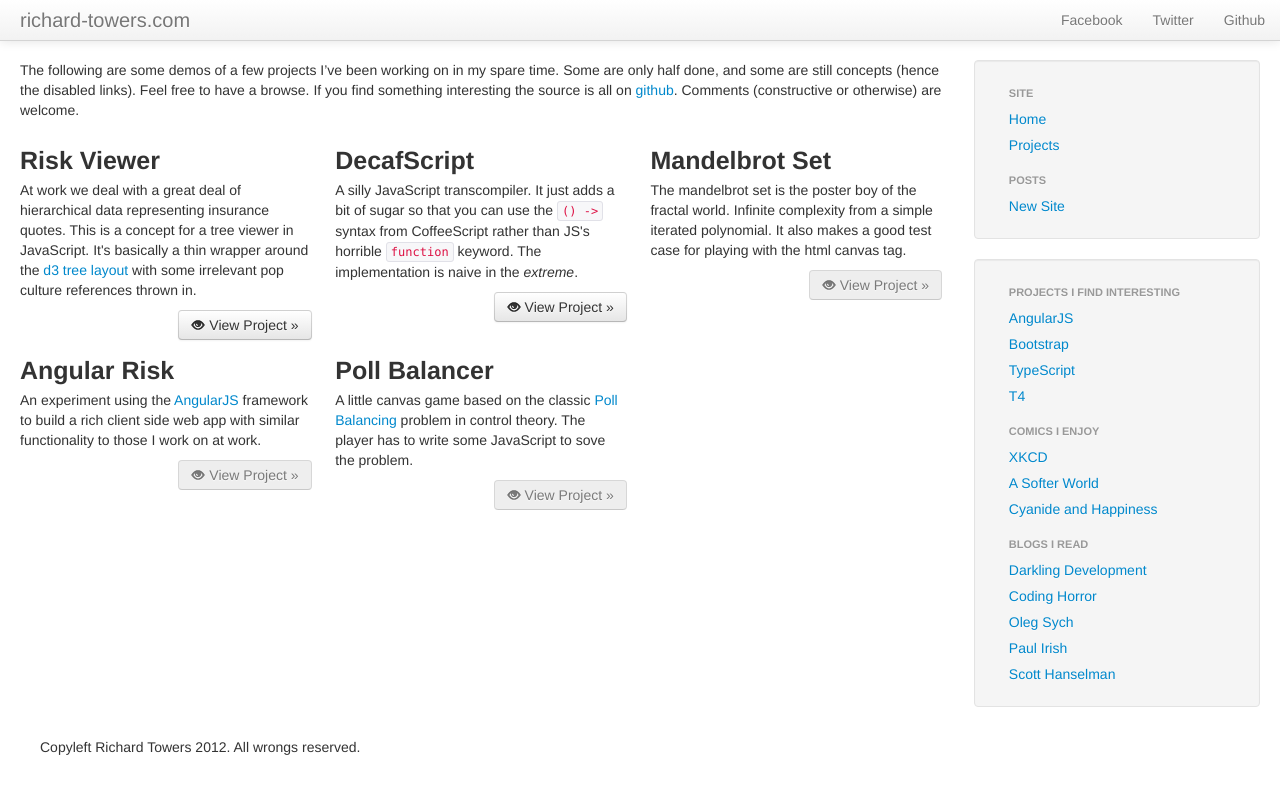
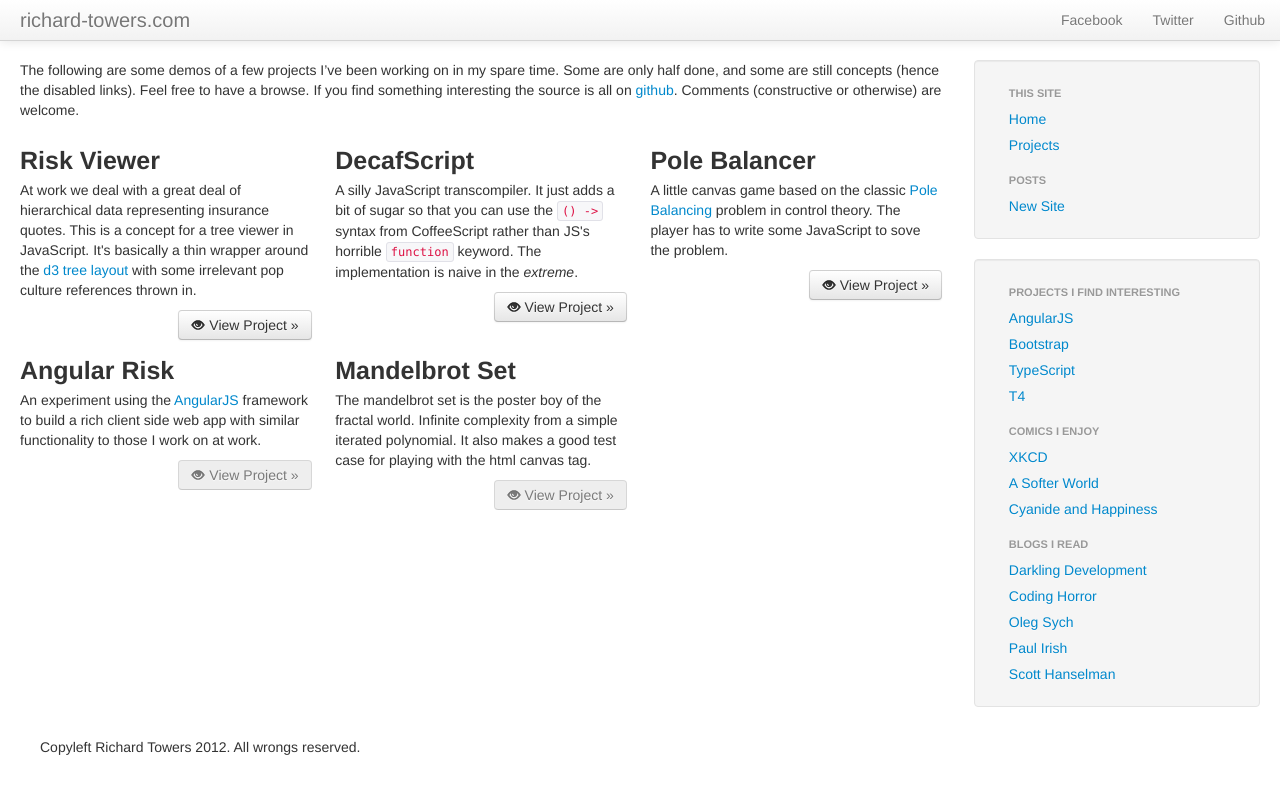
Before and after one commit to richardTowers/richardtowers.github.com, a Jekyll site: the page built from projects/index.md, in a window 1280 px wide. Shown: the top 794 px of the page. Built offline with Jekyll 4.4.1, drawn with Linux system fonts in a browser that asks for light colours; Markdown is read by kramdown in place of the engine named in the settings.

Commit message:
Pole Balancer is ready now!

```diff
--- a/_layouts/default.html
+++ b/_layouts/default.html
@@ -30,7 +30,7 @@
 				<div class="span3">
 					<nav class="well sidebar-nav">
 						<ul class="nav nav-list">
-							<li class="nav-header">Site</li>
+							<li class="nav-header">This Site</li>
 							<li><a href="/">Home</a></li>
 							<li><a href="/projects">Projects</a></li>
 							<li class="nav-header">Posts</li>
--- a/projects/index.md
+++ b/projects/index.md
@@ -13,21 +13,21 @@ rows:
             A silly JavaScript transcompiler. It just adds a bit of sugar so that you can use the <code>() -></code> syntax from CoffeeScript rather than JS's horrible <code>function</code> keyword. The implementation is naive in the <em>extreme</em>.
           url: https://github.com/richardTowers/decaf-script
           isReady: true
-        - title: Mandelbrot Set
+        - title: Pole Balancer
           description: |
-            The mandelbrot set is the poster boy of the fractal world. Infinite complexity from a simple iterated polynomial. It also makes a good test case for playing with the html canvas tag.
-          url: /Mandelbrot
-          isReady: false
+            A little canvas game based on the classic <a href="http://anji.sourceforge.net/polebalance.htm">Pole Balancing</a> problem in control theory. The player has to write some JavaScript to sove the problem.
+          url: /PoleBalancer
+          isReady: true
     - projects:
         - title: Angular Risk
           description: |
             An experiment using the <a href="http://angularjs.org/">AngularJS</a> framework to build a rich client side web app with similar functionality to those I work on at work.
           url: /AngularRisk
           isReady: false
-        - title: Poll Balancer
+        - title: Mandelbrot Set
           description: |
-            A little canvas game based on the classic <a href="http://anji.sourceforge.net/polebalance.htm">Poll Balancing</a> problem in control theory. The player has to write some JavaScript to sove the problem.
-          url: /PollBalancer
+            The mandelbrot set is the poster boy of the fractal world. Infinite complexity from a simple iterated polynomial. It also makes a good test case for playing with the html canvas tag.
+          url: /Mandelbrot
           isReady: false
 
 ---
```
